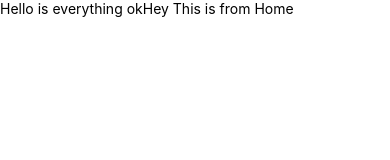
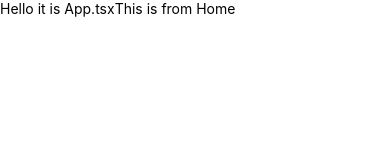
Before and after one commit to Rakesh01999/reactNative02, a React Native app: screen /Home in a window 390 px wide. Shown: the top 160 px of the page. Built offline with nearby package versions, Linux system fonts and the light colour scheme.

Commit message:
text modified

```diff
--- a/App.tsx
+++ b/App.tsx
@@ -114,7 +114,7 @@ const App = () => {
   return(
     <View>
       <Text>
-        Hello is everything ok
+        Hello it is App.tsx
         <Home />
       </Text>
     </View>
--- a/navigation/MainNavigation.js
+++ b/navigation/MainNavigation.js
@@ -1,5 +1,6 @@
 import React from 'react';
 import {createStackNavigator} from "@react-navigation/stack"
+import Home from '../screeens/Home/Home';
 
 const Stack = createStackNavigator();
 
@@ -7,6 +8,7 @@ const MainNavigation = () => {
     return (
         <Stack.Navigator>
             <Stack.Screen name={'Home'} component={Home} />
+            <Stack.Screen name={'Home'} component={Home} />
         </Stack.Navigator>
     )
 };
--- a/screeens/Home/Home.js
+++ b/screeens/Home/Home.js
@@ -14,7 +14,7 @@ const Home = () => {
     return (
         <View>
             <Text>
-                Hey This is from Home
+                This is from Home
             </Text>
         </View>
     )
```
